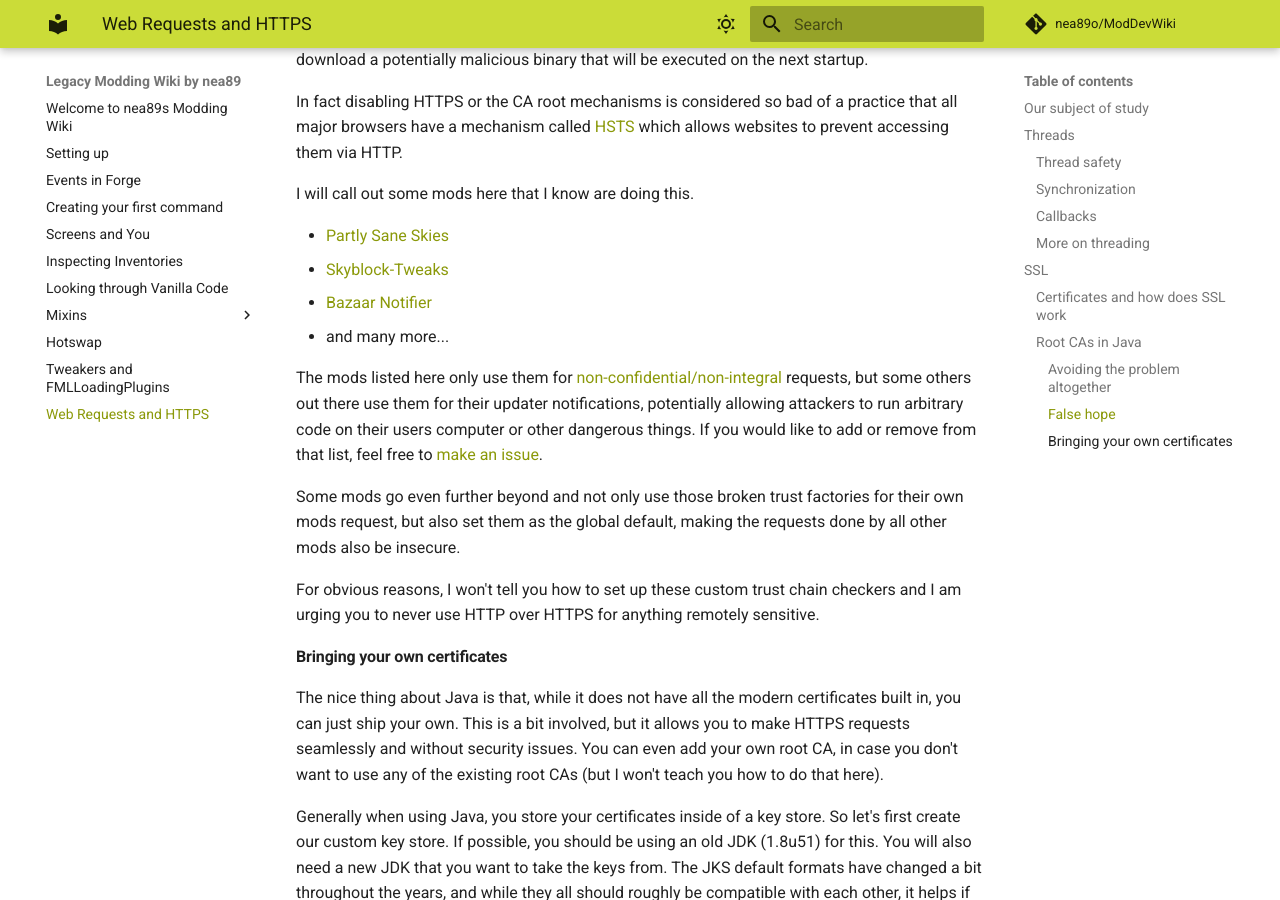
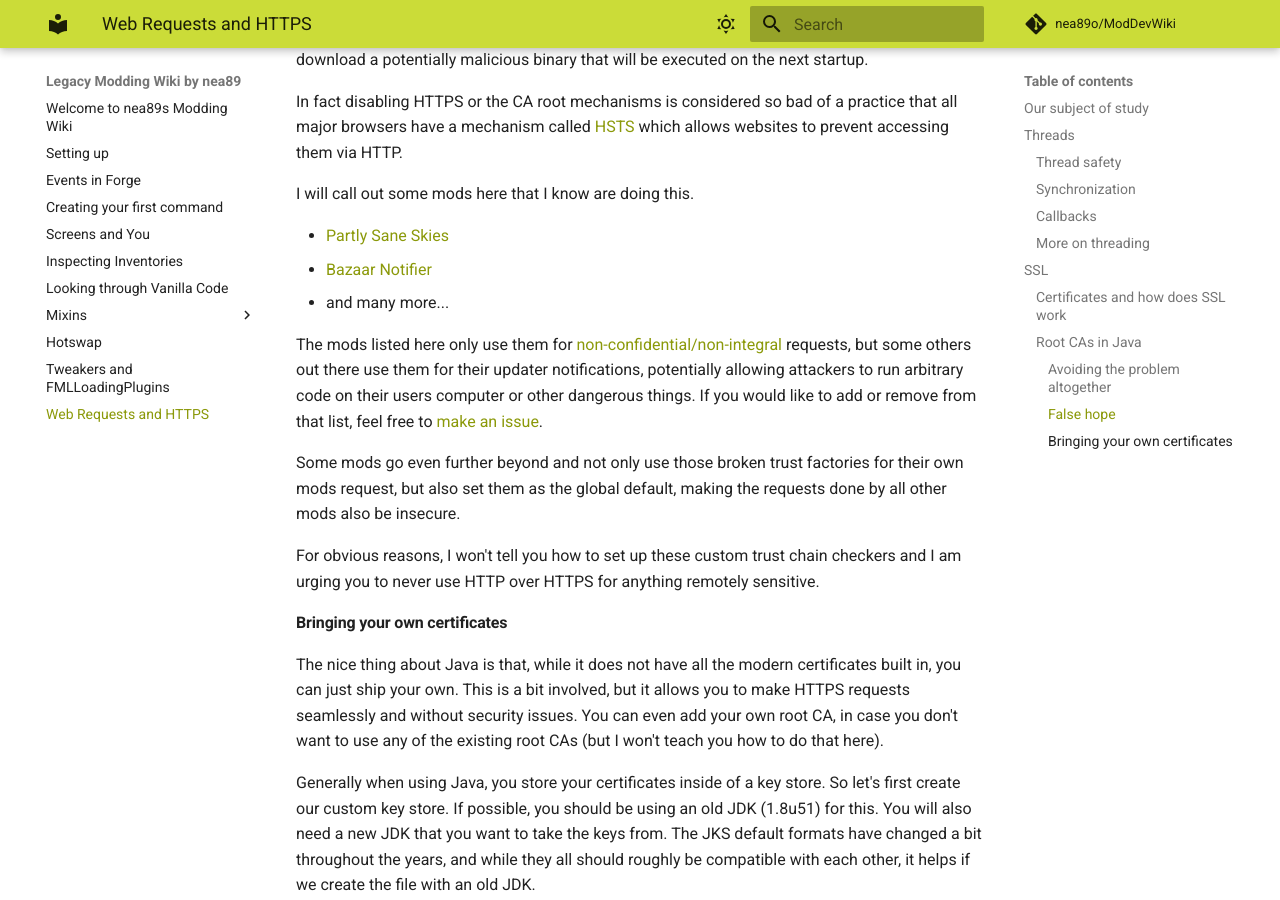
Before and after one commit to nea89o/ModDevWiki, an MkDocs documentation site: the page built from docs/https.md, in a window 1280 px wide and 900 px high, scrolled down 7547 px. Built offline with MkDocs 1.6.1 and Material for MkDocs 9.7.7, drawn with Linux system fonts in a browser that asks for light colours; comment, search, counter and statistics services are not loaded.

Commit message:
remove SBT from list of shame

```diff
--- a/docs/https.md
+++ b/docs/https.md
@@ -221,7 +221,6 @@ In fact disabling HTTPS or the CA root mechanisms is considered so bad of a prac
 I will call out some mods here that I know are doing this.
 
  - [Partly Sane Skies](https://github.com/PartlySaneStudios/partly-sane-skies/blob/4d4eb0f30d52e74762439b2114f09c13af166819/src/main/kotlin/me/partlysanestudios/partlysaneskies/data/api/Request.kt#L116)
- - [Skyblock-Tweaks](https://github.com/MrFast-js/Skyblock-Tweaks/blob/0ff4f55a268a875645848958d07f910a480a5736/src/main/java/mrfast/sbt/utils/NetworkUtils.kt#L33)
  - [Bazaar Notifier](https://github.com/symt/BazaarNotifier/blob/988b2728538c45aba6ca3f240c3c718b8608fd12/src/main/java/dev/meyi/bn/utilities/Utils.java#L43-L59)
  - and many more...
 
```
